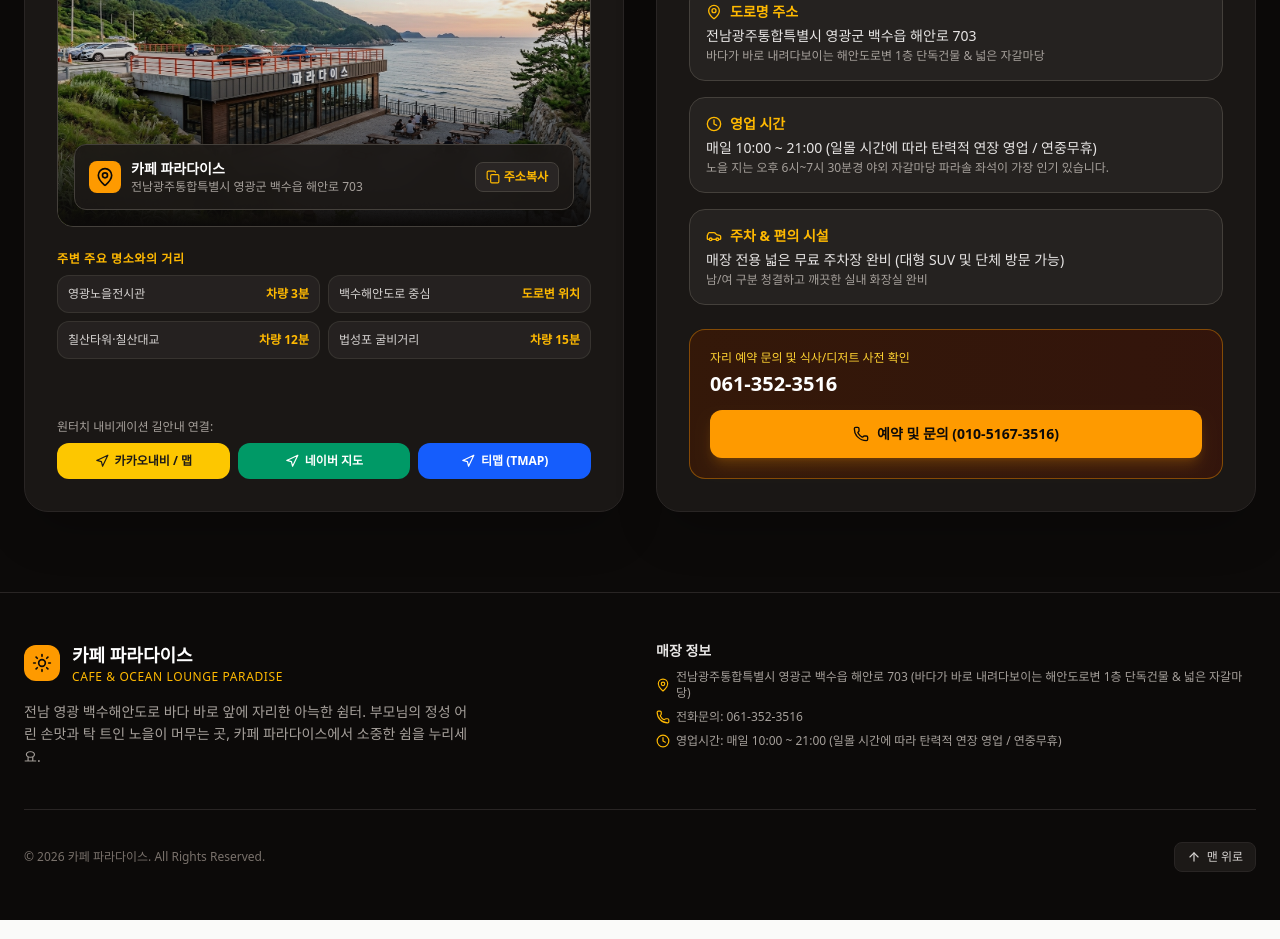
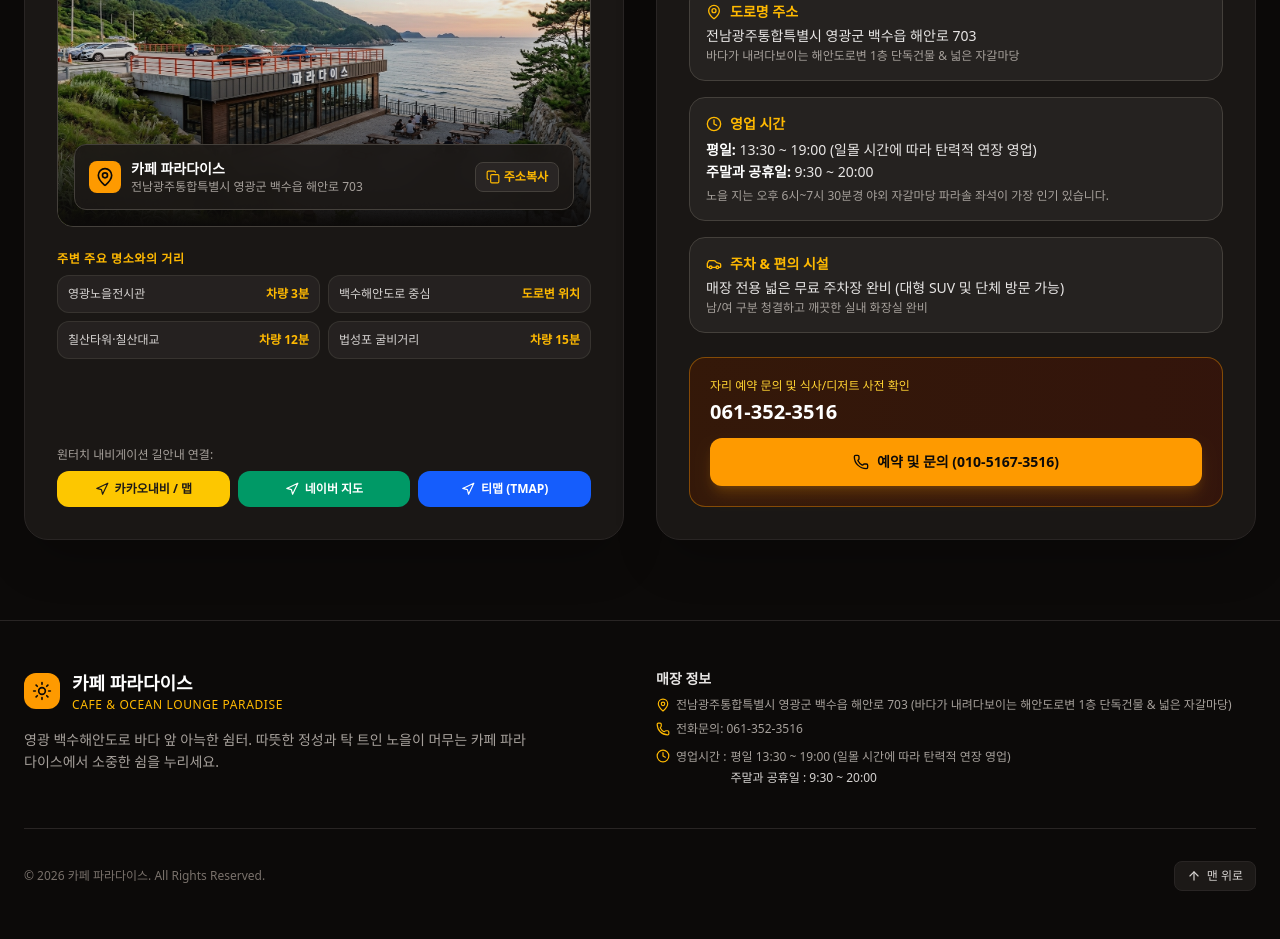
Before and after one commit to smilej25n/paradisecafe, a React (Vite) app: page / in a window 1280 px wide. Shown: the part 9980-10919 px from the top of the page. Built offline with nearby package versions, Linux system fonts and the light colour scheme; a web font is replaced by a local one.

Commit message:
refactor: update operating hours and descriptive text
Updated operating hours to reflect weekday and weekend schedules separately across Footer and Location components. Refined the introduction text for improved conciseness.

```diff
--- a/src/components/Footer.tsx
+++ b/src/components/Footer.tsx
@@ -22,8 +22,8 @@ export const Footer: React.FC<{ onScrollTop: () => void }> = ({ onScrollTop }) =
                 </span>
               </div>
             </div>
-            <p className="text-xs sm:text-sm text-stone-400 leading-relaxed max-w-md">
-              전남 영광 백수해안도로 바다 바로 앞에 자리한 아늑한 쉼터. 부모님의 정성 어린 손맛과 탁 트인 노을이 머무는 곳, 카페 파라다이스에서 소중한 쉼을 누리세요.
+            <p className="text-xs sm:text-sm text-stone-400 leading-relaxed max-w-lg">
+              영광 백수해안도로 바다 앞 아늑한 쉼터. 따뜻한 정성과 탁 트인 노을이 머무는 카페 파라다이스에서 소중한 쉼을 누리세요.
             </p>
           </div>
 
@@ -38,10 +38,16 @@ export const Footer: React.FC<{ onScrollTop: () => void }> = ({ onScrollTop }) =
               <Phone className="w-3.5 h-3.5 text-amber-400 shrink-0" />
               <span>전화문의: {STORE_INFO.phone}</span>
             </p>
-            <p className="flex items-center gap-1.5">
-              <Clock className="w-3.5 h-3.5 text-amber-400 shrink-0" />
-              <span>영업시간: {STORE_INFO.operatingHours}</span>
-            </p>
+            <div className="flex items-start gap-1.5 pt-0.5">
+              <Clock className="w-3.5 h-3.5 text-amber-400 shrink-0 mt-0.5" />
+              <div className="flex items-start gap-1 leading-relaxed">
+                <span className="shrink-0">영업시간 :</span>
+                <div className="space-y-0.5">
+                  <div>평일 13:30 ~ 19:00 (일몰 시간에 따라 탄력적 연장 영업)</div>
+                  <div className="text-stone-300">주말과 공휴일 : 9:30 ~ 20:00</div>
+                </div>
+              </div>
+            </div>
           </div>
         </div>
 
--- a/src/components/LocationSection.tsx
+++ b/src/components/LocationSection.tsx
@@ -199,12 +199,15 @@ export const LocationSection: React.FC = () => {
                 </div>
 
                 <div className="p-4 bg-stone-800/80 rounded-2xl border border-stone-700">
-                  <div className="flex items-center gap-2 text-amber-400 font-bold text-sm mb-1">
+                  <div className="flex items-center gap-2 text-amber-400 font-bold text-sm mb-1.5">
                     <Clock className="w-4 h-4" />
                     <span>영업 시간</span>
                   </div>
-                  <p className="text-stone-200 text-sm">{STORE_INFO.operatingHours}</p>
-                  <p className="text-stone-400 text-xs mt-0.5">{STORE_INFO.notice}</p>
+                  <div className="text-stone-200 text-sm space-y-0.5">
+                    <div><span className="font-semibold text-white">평일:</span> 13:30 ~ 19:00 (일몰 시간에 따라 탄력적 연장 영업)</div>
+                    <div><span className="font-semibold text-white">주말과 공휴일:</span> 9:30 ~ 20:00</div>
+                  </div>
+                  <p className="text-stone-400 text-xs mt-1.5">{STORE_INFO.notice}</p>
                 </div>
 
                 <div className="p-4 bg-stone-800/80 rounded-2xl border border-stone-700">
--- a/src/data/cafeData.ts
+++ b/src/data/cafeData.ts
@@ -18,8 +18,8 @@ export const STORE_INFO: StoreInfo = {
   subName: 'CAFE & OCEAN LOUNGE PARADISE',
   phone: '061-352-3516', // Yeonggwang area code 061
   address: '전남광주통합특별시 영광군 백수읍 해안로 703',
-  addressDetail: '바다가 바로 내려다보이는 해안도로변 1층 단독건물 & 넓은 자갈마당',
-  operatingHours: '매일 10:00 ~ 21:00 (일몰 시간에 따라 탄력적 연장 영업 / 연중무휴)',
+  addressDetail: '바다가 내려다보이는 해안도로변 1층 단독건물 & 넓은 자갈마당',
+  operatingHours: '평일 13:30 ~ 19:00 (일몰 시간에 따라 탄력적 연장 영업) / 주말·공휴일 09:30 ~ 20:00',
   parkingInfo: '매장 전용 넓은 무료 주차장 완비 (대형 SUV 및 단체 방문 가능)',
   restroomInfo: '남/여 구분 청결하고 깨끗한 실내 화장실 완비',
   notice: '노을 지는 오후 6시~7시 30분경 야외 자갈마당 파라솔 좌석이 가장 인기 있습니다.',
```
